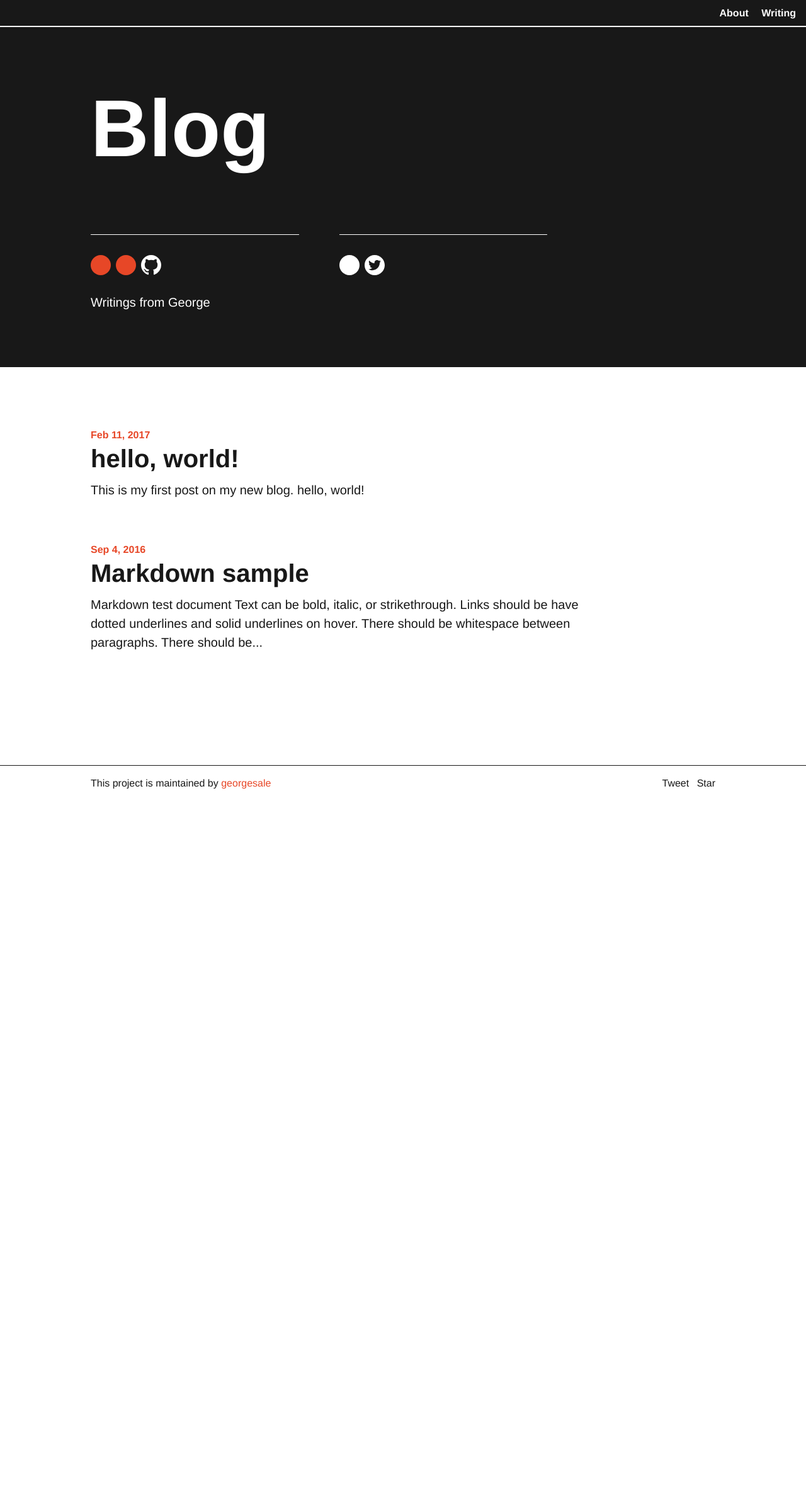
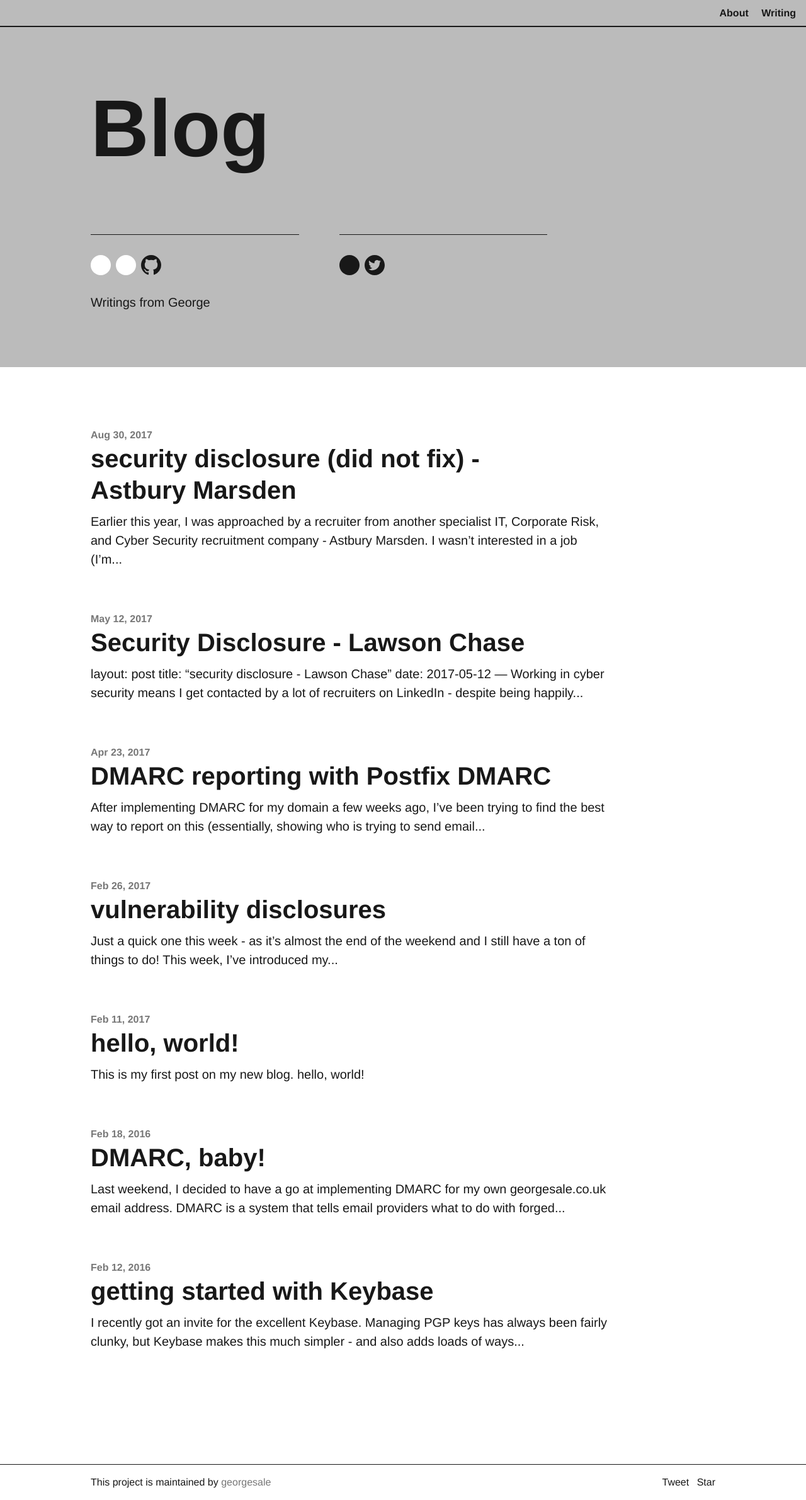
Before and after one commit to georgesale/blog.georgesale.co.uk, a Jekyll site: the page built from index.html, in a window 1280 px wide. Shown: the whole page at 63% size. Built offline with Jekyll 4.4.1, drawn with Linux system fonts in a browser that asks for light colours; comment, search, counter and statistics services are not loaded; before the commit the page ends 1272 px from its top, so only the background shows below that; part of the change alters nothing that is shown.

Commit message:
blog post
- add the rest of the blog posts
- remove last example blog post
- change theme
- add new social username

`````diff
--- a/_config.yml
+++ b/_config.yml
@@ -23,11 +23,11 @@ github_username: georgesale
 # Optional social link, you can choose from the following options:
 # twitter (default), instagram, medium, or dribbble
 social_link: twitter
-social_username: jekyllrb
+social_username: georgetweeted
 
 # Set theme color here
 # Choose from: black (default), blue, gray, magenta, orange, red, white, and yellow.
-theme_color: black
+theme_color: gray
 
 # Build settings
 markdown: kramdown
--- a/_posts/2016-09-04-markdown-sample.md
+++ /dev/null
@@ -1,172 +0,0 @@
----
-layout: post
-title:  "Markdown sample"
-date:   2016-09-04
----
-
-### Markdown test document
-
-Text can be **bold**, _italic_, or ~~strikethrough~~. [Links](https://github.com) should be have dotted underlines and solid underlines on hover.
-
-There should be whitespace between paragraphs. There should be whitespace between paragraphs. There should be whitespace between paragraphs. There should be whitespace between paragraphs.
-
-There should be whitespace between paragraphs. There should be whitespace between paragraphs. There should be whitespace between paragraphs. There should be whitespace between paragraphs.
-
-> There should be no margin above this first sentence.
->
-> Blockquotes should be a italicized with a gray border along the left side.
->
-> There should be no margin below this final sentence.
-
-# Heading 1
-
-This is a normal paragraph following a Heading. Bacon ipsum dolor sit amet t-bone doner shank drumstick, pork belly porchetta chuck sausage brisket ham hock rump pig. Chuck kielbasa leberkas, pork bresaola ham hock filet mignon cow shoulder short ribs biltong.
-
-## Heading 2
-
-This is a normal paragraph following a Heading. Bacon ipsum dolor sit amet t-bone doner shank drumstick, pork belly porchetta chuck sausage brisket ham hock rump pig. Chuck kielbasa leberkas, pork bresaola ham hock filet mignon cow shoulder short ribs biltong.
-
-
-> This is a blockquote following a Heading. Bacon ipsum dolor sit amet t-bone doner shank drumstick, pork belly porchetta chuck sausage brisket ham hock rump pig. Chuck kielbasa leberkas, pork bresaola ham hock filet mignon cow shoulder short ribs biltong.
-
-This is a normal paragraph following a Heading. Bacon ipsum dolor sit amet t-bone doner shank drumstick, pork belly porchetta chuck sausage brisket ham hock rump pig. Chuck kielbasa leberkas, pork bresaola ham hock filet mignon cow shoulder short ribs biltong.
-
-
-### Heading 3
-
-```
-This is a code block following a Heading.
-```
-
-#### Heading 4
-
-* This is an unordered list following a Heading.
-* This is an unordered list following a Heading.
-* This is an unordered list following a Heading.
-
-##### Heading 5
-
-1. This is an ordered list following a Heading.
-2. This is an ordered list following a Heading.
-3. This is an ordered list following a Heading.
-
-###### Heading 6
-
-| What      | Follows         |
-|-----------|-----------------|
-| A table   | A Heading        |
-| A table   | A Heading        |
-| A table   | A Heading        |
-
-----------------
-
-There's a horizontal rule above and below this.
-
-----------------
-
-Here is an unordered list:
-
-* Salt-n-Pepa
-* Bel Biv DeVoe
-* Kid 'N Play
-
-And an ordered list:
-
-1. Michael Jackson
-2. Michael Bolton
-3. Michael Bublé
-
-And a nested list:
-
-* Jackson 5
-  * Michael
-  * Tito
-  * Jackie
-  * Marlon
-  * Jermaine
-* TMNT
-  * Leonardo
-  * Michelangelo
-  * Donatello
-  * Raphael
-
-Definition lists can be used with HTML syntax. Definition terms are bold and italic.
-
-<dl>
-    <dt>Name</dt>
-    <dd>Godzilla</dd>
-    <dt>Born</dt>
-    <dd>1952</dd>
-    <dt>Birthplace</dt>
-    <dd>Japan</dd>
-    <dt>Color</dt>
-    <dd>Green</dd>
-</dl>
-
-----------------
-
-Tables should have bold headings and alternating shaded rows.
-
-| Artist            | Album           | Year |
-|-------------------|-----------------|------|
-| Michael Jackson   | Thriller        | 1982 |
-| Prince            | Purple Rain     | 1984 |
-| Beastie Boys      | License to Ill  | 1986 |
-
-If a table is too wide, it should condense down and/or scroll horizontally.
-
-| Artist            | Album           | Year | Label       | Awards   | Songs     |
-|-------------------|-----------------|------|-------------|----------|-----------|
-| Michael Jackson   | Thriller        | 1982 | Epic Records | Grammy Award for Album of the Year, American Music Award for Favorite Pop/Rock Album, American Music Award for Favorite Soul/R&B Album, Brit Award for Best Selling Album, Grammy Award for Best Engineered Album, Non-Classical | Wanna Be Startin' Somethin', Baby Be Mine, The Girl Is Mine, Thriller, Beat It, Billie Jean, Human Nature, P.Y.T. (Pretty Young Thing), The Lady in My Life |
-| Prince            | Purple Rain     | 1984 | Warner Brothers Records | Grammy Award for Best Score Soundtrack for Visual Media, American Music Award for Favorite Pop/Rock Album, American Music Award for Favorite Soul/R&B Album, Brit Award for Best Soundtrack/Cast Recording, Grammy Award for Best Rock Performance by a Duo or Group with Vocal | Let's Go Crazy, Take Me With U, The Beautiful Ones, Computer Blue, Darling Nikki, When Doves Cry, I Would Die 4 U, Baby I'm a Star, Purple Rain |
-| Beastie Boys      | License to Ill  | 1986 | Mercury Records | noawardsbutthistablecelliswide | Rhymin & Stealin, The New Style, She's Crafty, Posse in Effect, Slow Ride, Girls, (You Gotta) Fight for Your Right, No Sleep Till Brooklyn, Paul Revere, Hold It Now, Hit It, Brass Monkey, Slow and Low, Time to Get Ill |
-
-----------------
-
-Code snippets like `var foo = "bar";` can be shown inline.
-
-Also, `this should vertically align` ~~`with this`~~ ~~and this~~.
-
-Code can also be shown in a block element.
-````
-var foo = "bar";
-````
-
-Code can also use syntax highlighting.
-````Javascript
-var foo = "bar";
-````
-
-```
-Long, single-line code blocks should not wrap. They should horizontally scroll if they are too long. This line should be long enough to demonstrate this.
-```
-
-```Javascript
-var foo = "The same thing is true for code with syntax highlighting. A single line of code should horizontally scroll if it is really long.";
-```
-
-Inline code inside table cells should still be distinguishable.
-
-| Language    | Code               |
-|-------------|--------------------|
-| Javascript  | `var foo = "bar";` |
-| Ruby        | `foo = "bar"`      |
-
-----------------
-
-Small images should be shown at their actual size.
-
-![](http://placekitten.com/g/300/200/)
-
-Large images should always scale down and fit in the content container.
-
-![](http://placekitten.com/g/1200/800/)
-
-```
-This is the final element on the page and there should be no margin below this.
-```
-<!-- %enddocs -->
-
-## License
-
-[MIT](./LICENSE)
--- /dev/null
+++ b/_posts/2017-02-12-getting started with keybase.md
@@ -0,0 +1,20 @@
+---
+layout: post
+title:  "getting started with Keybase"
+date:   2016-02-12
+---
+
+I recently got an invite for the excellent [Keybase](https://keybase.io).
+
+Managing PGP keys has always been fairly clunky, but Keybase makes this much simpler - and also adds loads of ways to verify who/what you 'are' on the web. For example, mine include this blog:
+
+
+![my keybase verifications]({{site.baseurl}}/images/2017-2-12 getting started with keybase/keybase_verifies.jpg)
+
+The desktop app is nice, too - and the recommended way of using Keybase. It includes (all encrypted) chat, filesharing, and verification using personal devices, to name a few.
+
+One of the more cool features is the ability to message someone **not on Keybase yet** - below I've messaged my good friend [@ticarpi](https://www.twitter.com/ticarpi "@ticarpi on twitter"). He hasn't signed up for Keybase yet - but messaging him (at his @ticarpi twitter handle) meant he's been automatically sent an invite, and verifiying he owns @ticarpi will unlock the message I've sent him. Very nifty!
+
+![messaging @ticarpi with Keybase chat]({{site.baseurl}}/images/2017-2-12 getting started with keybase/keybase_chat.jpg)
+
+All in all, I'm loving Keybase. It's got some great features, is easy-to-use, and also looks really slick. I've also got invites to give away - so send me a DM [@GeorgeTweeted](https://www.twitter.com/georgetweeted "@GeorgeTweeted on Twitter") for one. Have a go, and let me know what you think!
--- /dev/null
+++ b/_posts/2017-02-18-dmarc baby.md
@@ -0,0 +1,21 @@
+---
+layout: post
+title:  "DMARC, baby!"
+date:   2016-02-18
+---
+
+Last weekend, I decided to have a go at implementing [DMARC](https:www.dmarc.org) for my own *georgesale.co.uk* email address.
+
+DMARC is a system that tells email providers what to do with forged email supposely from you. SPF, DKIM, and DMARC work together to do this. There's a nice explanation of what these are, from the UK's new [National Cyber Security Centre](https://www.ncsc.gov.uk) (NCSC), on their blog post '[Making email mean something again](https://www.ncsc.gov.uk/blog-post/making-email-mean-something-again)':
+
+![SPF, DKIM, and DMARC explanation from the NCSC]({{site.baseurl}}/images/2017-2-18 dmarc baby/dmarc explanation.jpg)
+
+So, I decided that since I have my own @georgesale.co.uk email address, I should have a go at implementing these.
+
+First off - find a good guide -  I used the one from the [Global Cyber Alliance](https://dmarcguide.globalcyberalliance.org/#/). This contained almost everything I needed - including links to the config guides for Office 365 and Google Apps. After that, I just needed time - and to make a few 'rookie errors'! (For interest, this was mainly setting up DNS entries with the right formatting..)
+
+After a morning of exploration, I was done! I'd managed to get all 3 policies - SPF, DKIM, and DMARC - working on my georgesale.co.uk email address.
+
+Now, I'm not too sure that anyone will be very interested in trying to spoof my email address - but it was fun and rewarding getting this working. I'll see how it goes, and if I get any reports of spoofing prevented by these policies. I'm also trying out a DMARC reporting service, which will collate reporting from all the domains I own into one central dashboard. I'll update you on how it works out...
+
+In the meantime, if you have you own custom email address (or if you're a business too!) have a go at getting DMARC working - and let me know me know how you get on!
--- /dev/null
+++ b/_posts/2017-02-26-vulnerability disclosures.md
@@ -0,0 +1,15 @@
+---
+layout: post
+title:  "vulnerability disclosures"
+date:   2017-02-26
+---
+
+
+Just a quick one this week - as it's almost the end of the weekend and I still have a ton of things to do!
+
+This week, I've introduced my new *Vulnerability Disclosure Policy*. Basically - I privately tell organisations about security vulnerabilities on their websites, then I wait a minimum of 60 days (for them to fix it) before publicly disclosing information about the vulnerabilities, whether they've been fixed or not.
+
+This might seem a little hardcore, but I feel it's neccessary to start doing this. Often, I'm ignored by organisations who don't feel things such as [using a HTTPS connection for usernames and passwords is important](https://www.troyhunt.com/heres-how-broken-todays-web-will-feel-in-chromes-secure-by-default-future/). I bet their customers, when they understand the implications of this, WILL mind!
+
+Disclosing publicly often gets these issues looked at, because customers will start asking questions. Simple as that.
+So, I've put [my Vulnerability Disclosure Policy](http://blog.georgesale.co.uk/disclosures/) on this website and next week will start public disclosures. Watch this space!
--- /dev/null
+++ b/_posts/2017-04-23-dmarc reporting.md
@@ -0,0 +1,36 @@
+---
+layout: post
+title:  "DMARC reporting with Postfix DMARC"
+date:   2017-04-23
+---
+
+After implementing DMARC for my domain a few weeks ago, I've been trying to find the best way to report on this (essentially, showing who is trying to send email on behalf of *georgesale.co.uk*)
+
+DMARC compliance reports are returned by most recipient email servers in XML every 24 hours. They look a bit like this:
+
+![part of a DMARC XML report]({{site.baseurl}}/images/2017-04-23 dmarc reporting/1.png)
+
+![another part of a DMARC XML report]({{site.baseurl}}/images/2017-04-23 dmarc reporting/2.png)
+
+*(images courtesy of [Return Path](https://returnpath.com))*
+
+Although it's possible to look through these manually, I wanted something that would provide cleaner and more useful information, working at scale.
+
+After experimenting with a few services, I found the excellent (and free!) [Postmark DMARC tool](http://dmarc.postmarkapp.com). It's super easy to set up - you put in the email address where reports should be sent, and the domain you want to monitor. Then, you add a unique Postmark-generated address to your DMARC record in your DNS. After the service verifies this record, you're all set!
+
+Report digests will be sent to you weekly, like so:
+
+![part of a Postmarc DMARC report digest]({{site.baseurl}}/images/2017-04-23 dmarc reporting/report1.jpeg)
+
+![sending sources which failed SPF and DKIM]({{site.baseurl}}/images/2017-04-23 dmarc reporting/fail.jpeg)
+
+*(Note - there's no compliant sources as I didn't send any email from my georgesale.co.uk address for this week)*
+
+Look at all these sources trying to send on behalf of me - not ideal! Perhaps people are trying to spoof my domain to run a phishing campaign involving clothes at ASDA?!?
+
+![Google search results for 'George Sale']({{site.baseurl}}/images/2017-04-23 dmarc reporting/asda.jpeg)
+*Damnit - I might be out-competed for my name on Google!*
+
+Luckily, all these attempts weren't even delivered to recipients as I've set my DMARC policy to '*p=block*'. Without DMARC, they'd be delivered!
+
+So - in short - if you still haven't implemented it, get DMARC up and running - and use the excellent [Postmark DMARC tool](http://dmarc.postmarkapp.com).
--- /dev/null
+++ b/_posts/2017-05-12-disclosure to lawson chase.md
@@ -0,0 +1,22 @@
+---
+layout: post
+title: Security Disclosure - Lawson Chase
+---
+---
+layout: post
+title:  "security disclosure - Lawson Chase"
+date:   2017-05-12
+---
+
+Working in cyber security means I get contacted by a lot of recruiters on LinkedIn - despite being happily employed and not 'looking for work'!
+
+I noticed specialist Corporate Governance/Cyber Security recruitment company *Lawson Chase* didn't use a secure connection on their website - taking usernames and passwords (a login page) and lots of personal details (a signup page) over a plaintext HTTP connection. Not using a secure connection makes it incredibly easy for these details to be intercepted by third parties.
+
+Not using a secure connection isn't a great idea - especially when attempting to recruit people for *cyber security* roles! Even more incredibly, I've also reported *the same issue* to another cyber security recruitment company in the last few weeks.
+
+Luckily Lawson Chase fixed this, with a new HTTPS certificate appearing on their website shortly after disclosure
+
+
+Disclosure Timeline:
+* 2017-April-22 Reported issue to Lawson Chase
+* 2017-May-08 Issue fixed (HTTPS implemented)
--- /dev/null
+++ b/_posts/2017-08-30-disclosure to astbury marsden.md
@@ -0,0 +1,43 @@
+---
+layout: post
+title:  "security disclosure (did not fix) - Astbury Marsden"
+date:   2017-08-30
+---
+
+Earlier this year, I was approached by a recruiter from another specialist IT, Corporate Risk, and Cyber Security recruitment company - *Astbury Marsden*. I wasn't interested in a job (I'm very happy where I am!) but out of habit, checked their website - only to find a security issue!
+
+Unfortunately, Astbury Marsden wasn't using a secure connection on it's website - exposing personally identifiable information (*user names, emails, cover letters, CVs, telephone numbers, and passwords*) on insecure networks.
+
+As of this post going live, they *still haven't fixed this, despite an initial acknowledgement of the issue and repeated contact*.
+
+This is the second cyber security recruitment company I've blogged about not using a secure connection on their pages, and it's not the last (I have a third disclosure in progress at the moment).
+
+It's now been *187 days* since I initially disclosed this issue to Astbury Marsden and it's not been fixed yet - over twice what my Disclosure Policy says I will publicly disclose after!
+
+Disclosure Timeline:
+* 2017-Feb-24 Reported issue to Astbury Marsden.
+* 2017-Feb-24 Issue acknowledged by Astbury Marsden.
+* 2017-May-25 90 days since initial disclosure.
+* 2017-July-13 140 days since disclosure - reminder sent to Astbury Marsden. No reply.
+* 2017-Aug-30 187 days since initial disclosure. Public disclosure of issue on blog.
+
+Affected Pages:
+* http://www.astburymarsden.com/login/
+* http://www.astburymarsden.com/contact/quick-enquiry.aspx
+* http://www.astburymarsden.com/login/register.aspx
+* http://www.astburymarsden.com/login/forgotten.aspx
+
+
+Images:
+
+* Login page - email and password
+![Login page]({{site.baseurl}}/images/2017-8-31 disclosure to astbury marsden/login.jpg)
+
+* Enquiry page - first name, last name, company, office, email, telephone, comments
+![Enquiry page]({{site.baseurl}}/images/2017-8-31 disclosure to astbury marsden/enquiry.jpg)
+
+* Register page - first name, last name, telephone, email, password, CV (attachment)
+![Register page]({{site.baseurl}}/images/2017-8-31 disclosure to astbury marsden/register.jpg)
+
+* Forgotten password page - email
+![Forgotten password page]({{site.baseurl}}/images/2017-8-31 disclosure to astbury marsden/forgotten.jpg)
`````
Also changed, not shown: images/2017-04-23 dmarc reporting/1.png (added), images/2017-04-23 dmarc reporting/2.png (added), images/2017-04-23 dmarc reporting/asda.jpeg (added), images/2017-04-23 dmarc reporting/fail.jpeg (added), images/2017-04-23 dmarc reporting/report1.jpeg (added), images/2017-2-12 getting started with keybase/keybase_chat.jpg (added), images/2017-2-12 getting started with keybase/keybase_verifies.jpg (added), images/2017-2-18 dmarc baby/dmarc explanation.jpg (added), images/2017-8-31 disclosure to astbury marsden/enquiry.jpg (added), images/2017-8-31 disclosure to astbury marsden/forgotten.jpg (added), images/2017-8-31 disclosure to astbury marsden/login.jpg (added), images/2017-8-31 disclosure to astbury marsden/register.jpg (added).
